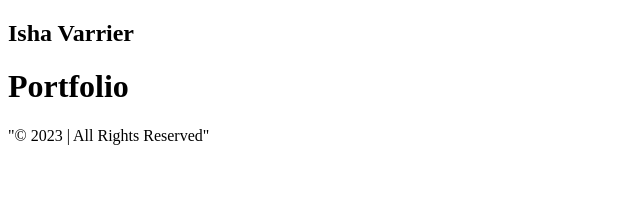
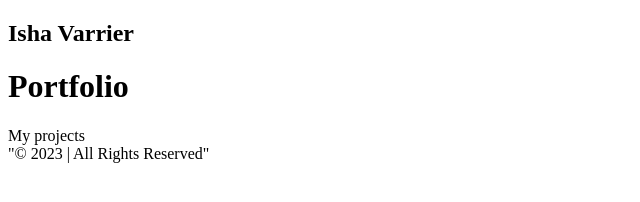
Before and after one commit to ishavarrier/-ishavarrier-.github.io, a plain HTML site: page portfolio.html in a window 1280 px wide. Shown: the whole page, without its empty margins (0-640 px from the left). Drawn offline with Linux system fonts and the light colour scheme.

Commit message:
feat: updated portfolio

```diff
--- a/portfolio.html
+++ b/portfolio.html
@@ -11,6 +11,7 @@
     </nav>
     <main>
         <h1 class = "page-title">Portfolio</h1>
+        <div class = "project"> My projects </div>
     </main>
     <footer class = "footer">"© 2023 <Personal Website Isha Varrier> | All Rights Reserved"</footer>
 </body>
```
